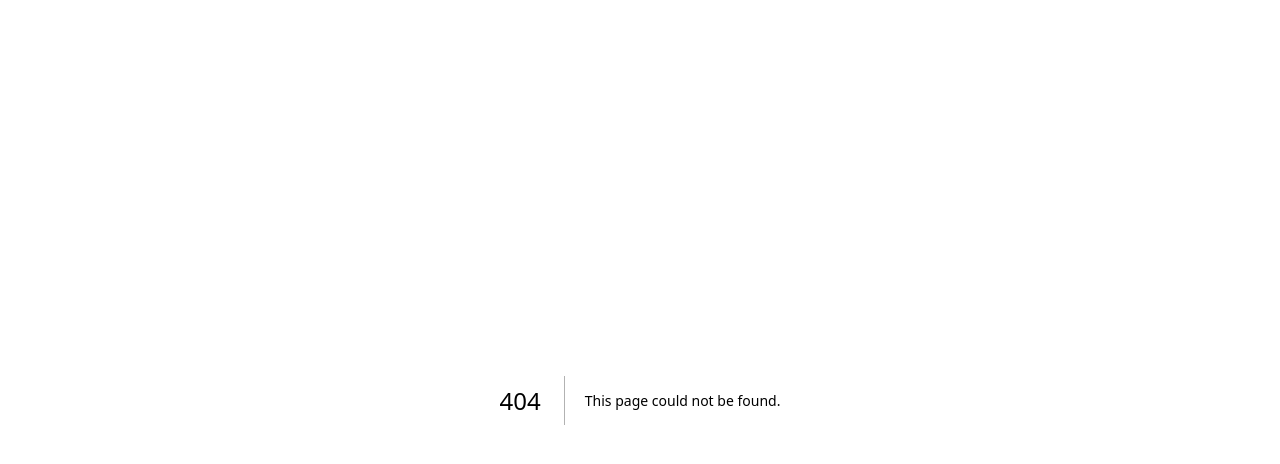
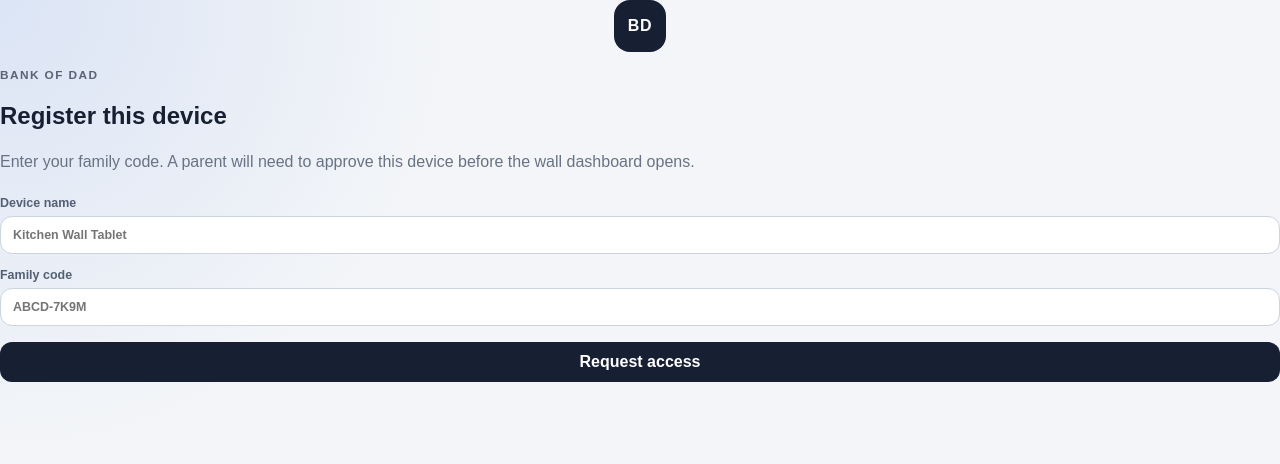
Before and after one commit to tylerthibault/Bank-Of-Dad, a Next.js app: page /wall in a window 1280 px wide. Before the commit this address had no page. Shown: the top 464 px of the page. Built offline with nearby package versions, Linux system fonts and the light colour scheme; no server answers.

Commit message:
Add registered wall dashboard pairing and family display

```diff
--- /dev/null
+++ b/app/wall/page.tsx
@@ -0,0 +1,176 @@
+import Link from "next/link";
+import {
+  clearWallDevice,
+  requestDeviceRegistration,
+} from "@/app/device-actions";
+import {
+  getApprovedDevice,
+  getRegisteredDevice,
+} from "@/lib/device-auth";
+import { prisma } from "@/lib/prisma";
+
+export const dynamic = "force-dynamic";
+
+const number = new Intl.NumberFormat("en-US", {
+  minimumFractionDigits: 2,
+  maximumFractionDigits: 2,
+});
+
+function formatAmount(amountCents: number, currencyName: string) {
+  return `${number.format(amountCents / 100)} ${currencyName}`;
+}
+
+export default async function WallPage({
+  searchParams,
+}: {
+  searchParams: Promise<{ error?: string }>;
+}) {
+  const params = await searchParams;
+  const registered = await getRegisteredDevice();
+
+  if (!registered || registered.status === "REVOKED") {
+    return (
+      <main className="wall-shell wall-centered">
+        <section className="wall-pair-card">
+          <div className="brand-mark wall-brand">BD</div>
+          <p className="eyebrow">Bank of Dad</p>
+          <h1>Register this device</h1>
+          <p className="subtle">
+            Enter your family code. A parent will need to approve this device
+            before the wall dashboard opens.
+          </p>
+
+          {params.error ? <div className="alert error">{params.error}</div> : null}
+
+          <form action={requestDeviceRegistration} className="stack wall-pair-form">
+            <label>
+              Device name
+              <input
+                name="deviceName"
+                placeholder="Kitchen Wall Tablet"
+                maxLength={60}
+                autoComplete="off"
+                required
+              />
+            </label>
+
+            <label>
+              Family code
+              <input
+                name="familyCode"
+                placeholder="ABCD-7K9M"
+                autoCapitalize="characters"
+                autoComplete="off"
+                maxLength={12}
+                required
+              />
+            </label>
+
+            <button type="submit">Request access</button>
+          </form>
+        </section>
+      </main>
+    );
+  }
+
+  if (registered.status === "PENDING") {
+    return (
+      <main className="wall-shell wall-centered">
+        <section className="wall-pair-card">
+          <div className="pending-icon">✓</div>
+          <p className="eyebrow">Registration requested</p>
+          <h1>Waiting for a parent</h1>
+          <p className="subtle">
+            <strong>{registered.name}</strong> is waiting for approval in{" "}
+            <strong>{registered.family.name}</strong>.
+          </p>
+
+          <div className="wall-instructions">
+            On a parent account, open <strong>Settings → Registered devices</strong>{" "}
+            and approve this device.
+          </div>
+
+          <div className="wall-pending-actions">
+            <Link className="button-link" href="/wall">
+              Check again
+            </Link>
+            <form action={clearWallDevice}>
+              <button className="secondary-button" type="submit">
+                Start over
+              </button>
+            </form>
+          </div>
+        </section>
+      </main>
+    );
+  }
+
+  const device = await getApprovedDevice();
+
+  if (!device) {
+    return null;
+  }
+
+  const family = await prisma.family.findUniqueOrThrow({
+    where: { id: device.familyId },
+    include: {
+      children: {
+        where: { familyId: device.familyId },
+        include: {
+          transactions: {
+            where: { status: "POSTED" },
+            select: { amountCents: true },
+          },
+        },
+        orderBy: { createdAt: "asc" },
+      },
+    },
+  });
+
+  return (
+    <main className="wall-shell">
+      <header className="wall-header">
+        <div>
+          <p className="eyebrow">Bank of Dad</p>
+          <h1>{family.name}</h1>
+        </div>
+        <div className="wall-device-label">{device.name}</div>
+      </header>
+
+      {family.children.length === 0 ? (
+        <section className="wall-empty">
+          <h2>No kid accounts yet</h2>
+          <p>A parent can add kids from Settings.</p>
+        </section>
+      ) : (
+        <section className="wall-kid-grid">
+          {family.children.map((child) => {
+            const balanceCents = child.transactions.reduce(
+              (sum, transaction) => sum + transaction.amountCents,
+              0,
+            );
+
+            return (
+              <Link
+                className="wall-kid-card"
+                href={`/wall/kids/${child.id}`}
+                key={child.id}
+              >
+                <div>
+                  <p className="eyebrow">Account</p>
+                  <h2>{child.name}</h2>
+                </div>
+
+                <strong className={balanceCents < 0 ? "wall-balance negative" : "wall-balance"}>
+                  {formatAmount(balanceCents, family.currencyName)}
+                </strong>
+
+                <span className="wall-open-account">Open account →</span>
+              </Link>
+            );
+          })}
+        </section>
+      )}
+    </main>
+  );
+}
```
